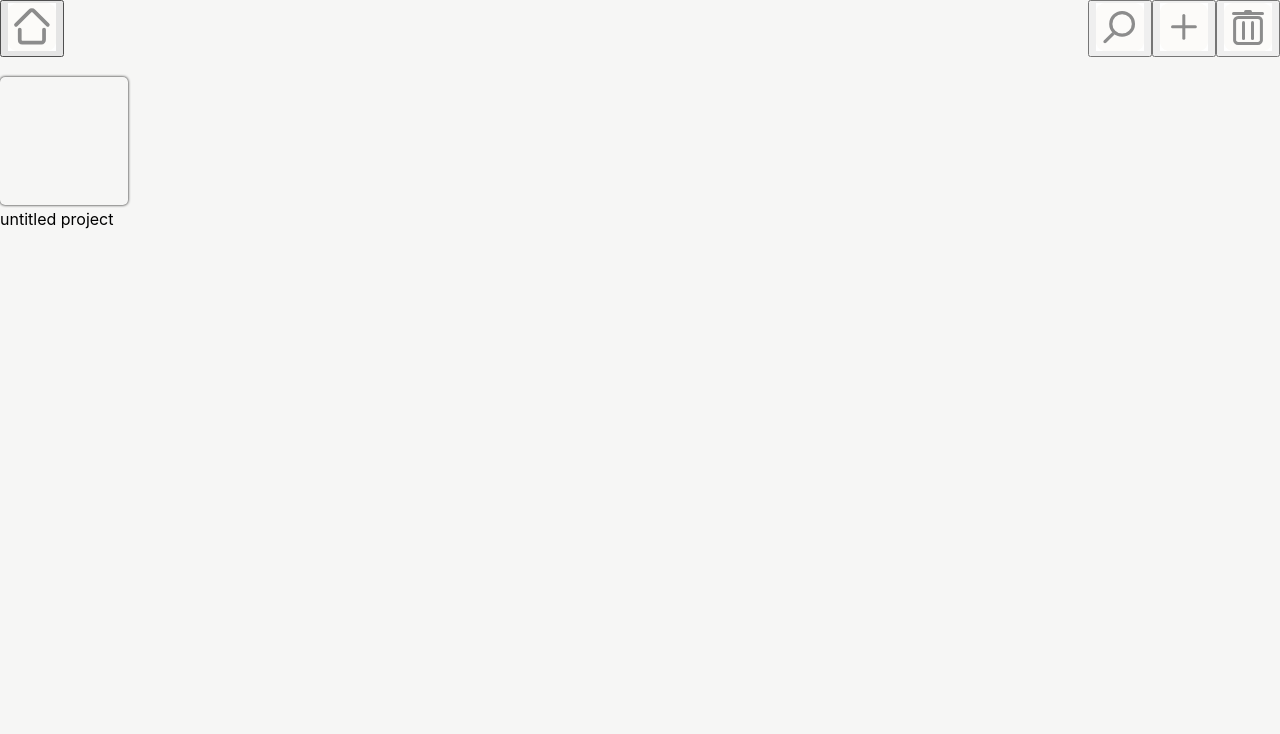
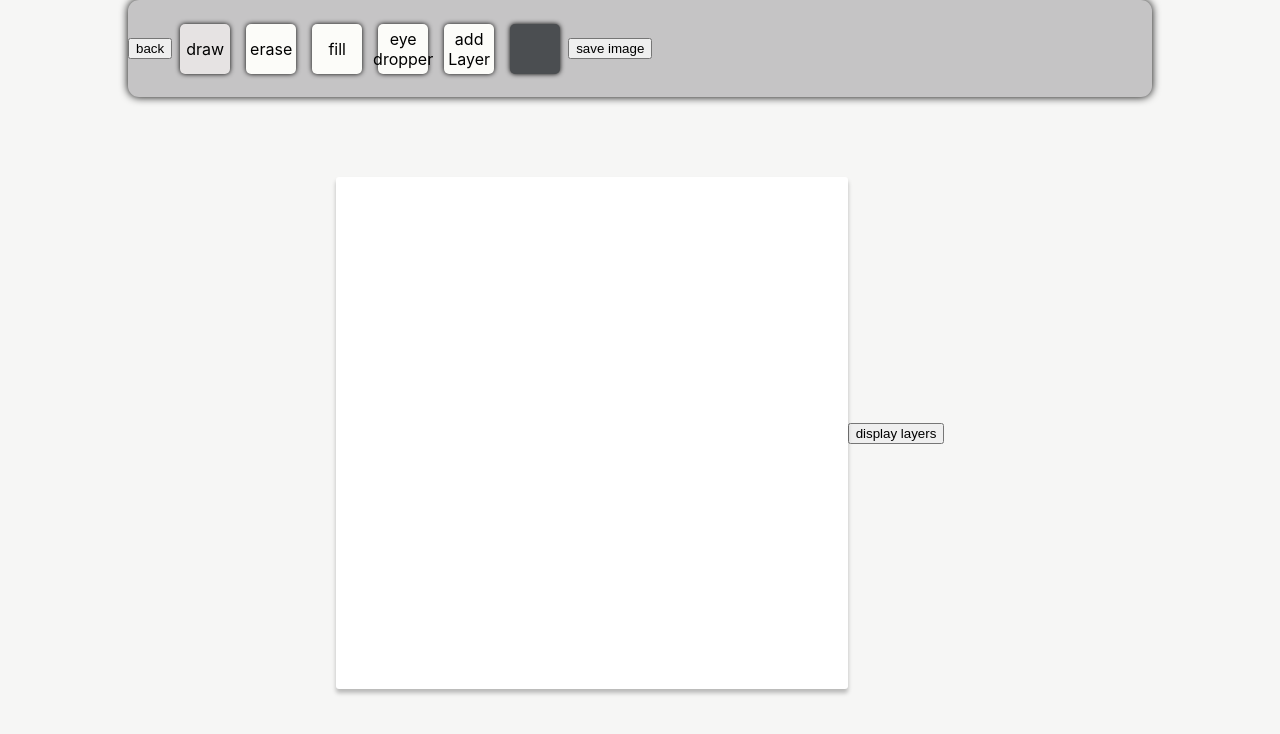
Before and after one commit to DrewOsmond/bixels, a React (Create React App) app in the folder web/: page /draw in a window 1280 px wide. Before the commit this address led to /library. Shown: the top 734 px of the page. Built offline with nearby package versions, Linux system fonts and the light colour scheme.

Commit message:
updated readme

```diff
--- a/web/src/components/drawingPage/canvasClass.js
+++ b/web/src/components/drawingPage/canvasClass.js
@@ -57,6 +57,7 @@ export class Cell {
 
 export class Canvas {
   static paintCanvas(canvas, ctx, divCount) {
+    console.log("CANVEZ", canvas);
     for (let layer of canvas.canvas) {
       if (layer.active) {
         Canvas.paintLayer(layer.layer, ctx, divCount);
@@ -91,9 +92,11 @@ export class Canvas {
   static saveDrawing(selectedCanvas) {
     const canvases = JSON.parse(localStorage.getItem("canvases"));
 
-    for (let canvas of canvases) {
+    for (let i = 0; i < canvases.length; i++) {
+      const canvas = canvases[i];
       if (canvas.name === selectedCanvas.name) {
-        canvases.canvas = selectedCanvas;
+        console.log("???");
+        canvases[i] = selectedCanvas;
         localStorage.setItem("canvases", JSON.stringify(canvases));
         localStorage.setItem("selected-canvas", JSON.stringify(selectedCanvas));
       }
--- a/web/src/components/drawingPage/drawingCanvas/canvas.css
+++ b/web/src/components/drawingPage/drawingCanvas/canvas.css
@@ -21,6 +21,7 @@
 
 .layer__section {
   /* position: absolute; */
+  align-self: flex-start;
   display: flex;
   align-items: center;
   justify-content: center;
@@ -32,10 +33,11 @@
   /* right: 36px;
   top: 112px; */
 
-  border: 3px solid #000000;
+  /* border: 3px solid #000000; */
   box-sizing: border-box;
-  border-radius: 11px;
-  overflow: scroll;
+  border-radius: 5px;
+  overflow-y: scroll;
+  box-shadow: 0px 0px 5px black;
 }
 
 .layer {
@@ -47,8 +49,9 @@
   height: 73px;
   right: 52px;
   top: 184px;
-  background-color: white;
-  border: 3px solid #000000;
+  /* background-color: white; */
+  /* border: 3px solid #000000; */
+  box-shadow: 0px 0px 3px black;
   box-sizing: border-box;
   border-radius: 11px;
 }
@@ -56,3 +59,25 @@
 .layer__displayed {
   background-color: lightgray;
 }
+
+::-webkit-scrollbar {
+  width: 12px;
+}
+
+/* Track */
+::-webkit-scrollbar-track {
+  -webkit-box-shadow: inset 0 0 0px rgba(0, 0, 0, 0.3);
+  -webkit-border-radius: 0px;
+  border-radius: 0px;
+}
+
+/* Handle */
+/* ::-webkit-scrollbar-thumb {
+  -webkit-border-radius: 10px;
+  border-radius: 10px;
+  background: rgba(255, 0, 0, 0.8);
+  -webkit-box-shadow: inset 0 0 6px rgba(0, 0, 0, 0.5);
+}
+::-webkit-scrollbar-thumb:window-inactive {
+  background: rgba(255, 0, 0, 0.4);
+} */
--- a/web/src/components/drawingPage/drawingCanvas/drawingCanvas.js
+++ b/web/src/components/drawingPage/drawingCanvas/drawingCanvas.js
@@ -14,7 +14,6 @@ const DrawingCanvas = ({
   // const [currentCell, setCurrentCell] = useState(null);
   let strokes = [];
   const selectedLayer = canvasArray.canvas[layer]?.layer;
-
   opacity = opacity / 10;
 
   const render = () => {
@@ -58,6 +57,7 @@ const DrawingCanvas = ({
 
   const drawing = (e) => {
     // setShowColorPicker(false);
+    console.log(canvasArray);
     if (!canvasArray.canvas[layer].active) return;
     window.currentCell = null;
     e.target.addEventListener("mousemove", draw);
@@ -131,12 +131,12 @@ const DrawingCanvas = ({
   const drawPixel = (e) => {
     if (!canvasArray.canvas[layer].active) return;
     //setShowColorPicker(false);
-    draw(e);
+    draw(e, "clicked");
     setHistory(strokes);
   };
 
-  const draw = (e) => {
-    if (e.buttons === 0) {
+  const draw = (e, fromClick) => {
+    if (e.buttons === 0 && !fromClick) {
       stopDrawing(e);
       return;
     }
--- a/web/src/components/drawingPage/drawingPage.js
+++ b/web/src/components/drawingPage/drawingPage.js
@@ -1,33 +1,22 @@
-import { useState, useEffect } from "react";
+import { useState } from "react";
 import { useSelector } from "react-redux";
 import "./drawingPage.css";
 
 import DrawingCanvas from "./drawingCanvas/drawingCanvas";
 import LayersSection from "./layersSection/layerSection";
 import ToolKit from "./toolkit/toolkit";
-import { useNavigate } from "react-router";
 
 const DrawingPage = () => {
   const loadedCanvas = useSelector((state) => state.selectedCanvas);
-  const navigate = useNavigate();
   const [color, setColor] = useState(loadedCanvas.color);
   const [tool, setTool] = useState(loadedCanvas.tool);
   const [layer, setLayer] = useState(loadedCanvas.drawingLayer);
-  const [canvas, setCanvas] = useState(null);
+  const [canvas, setCanvas] = useState(loadedCanvas);
   const [opacity, setOpacity] = useState(loadedCanvas.opacity * 10);
   const [history, setHistory] = useState(null);
   const [showColorPicker, setShowColorPicker] = useState(false);
   const [strokes, setStrokes] = useState([]);
   const [loaded, setLoaded] = useState(false);
-
-  useEffect(() => {
-    if (!loadedCanvas.canvas) {
-      navigate("/library");
-    } else {
-      setCanvas(loadedCanvas);
-      setLayer(loadedCanvas.drawingLayer);
-    }
-  }, [loadedCanvas, navigate]);
 
   const saveImg = async () => {
     const canvas = document.getElementById("draw-canvas");
--- a/web/src/store/reducers/canvases.js
+++ b/web/src/store/reducers/canvases.js
@@ -12,7 +12,7 @@ const getCanvases = () => {
 
 export const getState = () => {
   const canvases = getCanvases();
-  if (!canvases) {
+
   const defaultCanvases = [
     {
       name: "untitled project",
@@ -23,9 +23,27 @@ export const getState = () => {
       tool: "draw",
     },
   ];
+
+  if (!canvases) {
     localStorage.setItem("canvases", JSON.stringify(defaultCanvases));
     return defaultCanvases;
   } else {
+    let selectedCanvas = localStorage.getItem("selected-canvas");
+
+    if (selectedCanvas) {
+      selectedCanvas = JSON.parse(selectedCanvas);
+
+      for (let i = 0; i < canvases.length; i++) {
+        const canvas = canvases[i];
+        console.log(canvas, selectedCanvas);
+
+        if (canvas.name === selectedCanvas.name) {
+          console.log(canvas.name);
+          canvases[i] = canvas;
+          console.log("???");
+        }
+      }
+    }
     return canvases;
   }
 };
--- a/web/src/store/reducers/selectedCanvas.js
+++ b/web/src/store/reducers/selectedCanvas.js
@@ -28,7 +28,7 @@ const restoreDrawing = () => {
   if (selected) {
     const selectedCanv = JSON.parse(selected);
     return selectedCanv;
-  } else if (!canvases) {
+  } else if (!canvases || !selected) {
     const defaultCanvases = [
       {
         name: "untitled project",
@@ -41,16 +41,9 @@ const restoreDrawing = () => {
     ];
     localStorage.setItem("canvases", JSON.stringify(defaultCanvases));
     localStorage.setItem("selected-canvas", JSON.stringify(defaultCanvases[0]));
-    return defaultCanvases;
-  } else {
-    return {
-      canvas: null,
-      color: null,
-      layer: null,
-      drawingLayer: null,
-      name: null,
-    };
+    return defaultCanvases[0];
   }
+
   // } else if (!canvases) {
   //   const defaultCanvases = [
   //     {
```
Also changed, not shown: 1 other file (tests, documents, lock files or other folders). Lines whose indentation alone changed are shown as unchanged.
